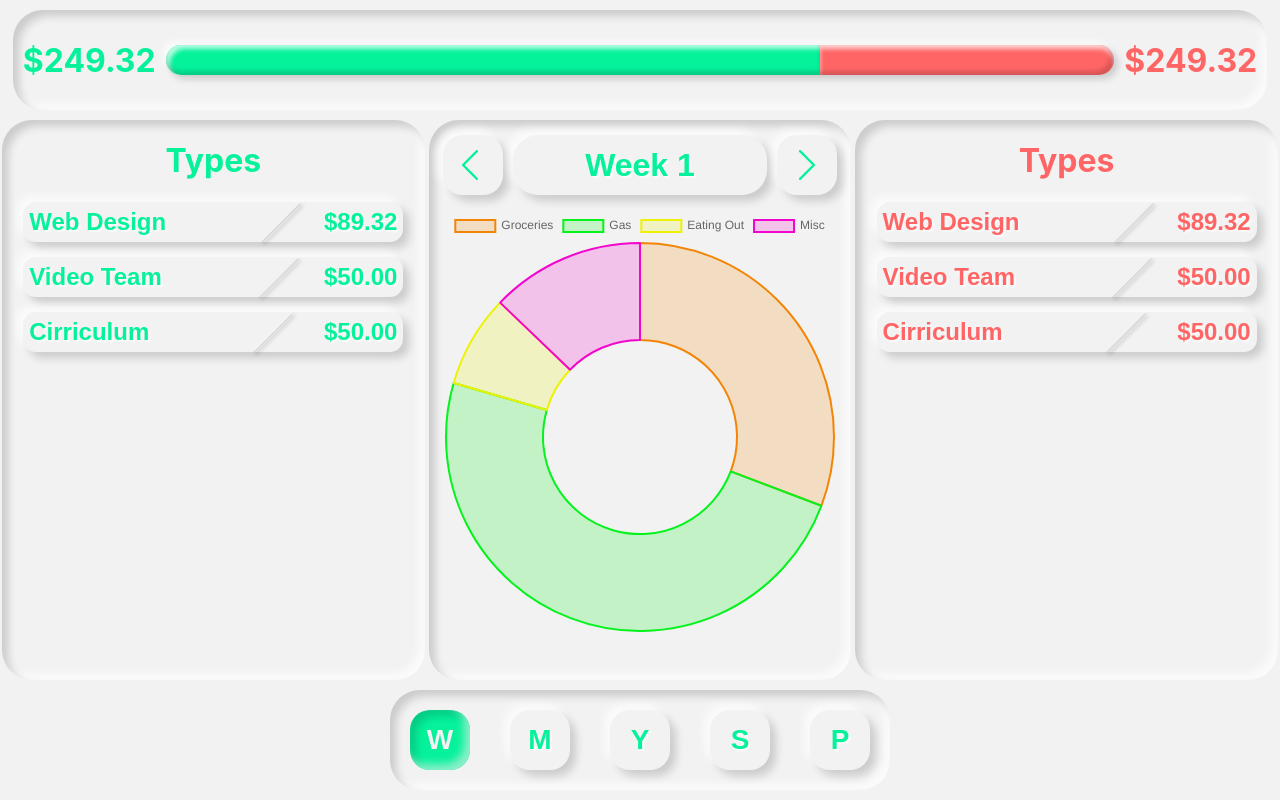
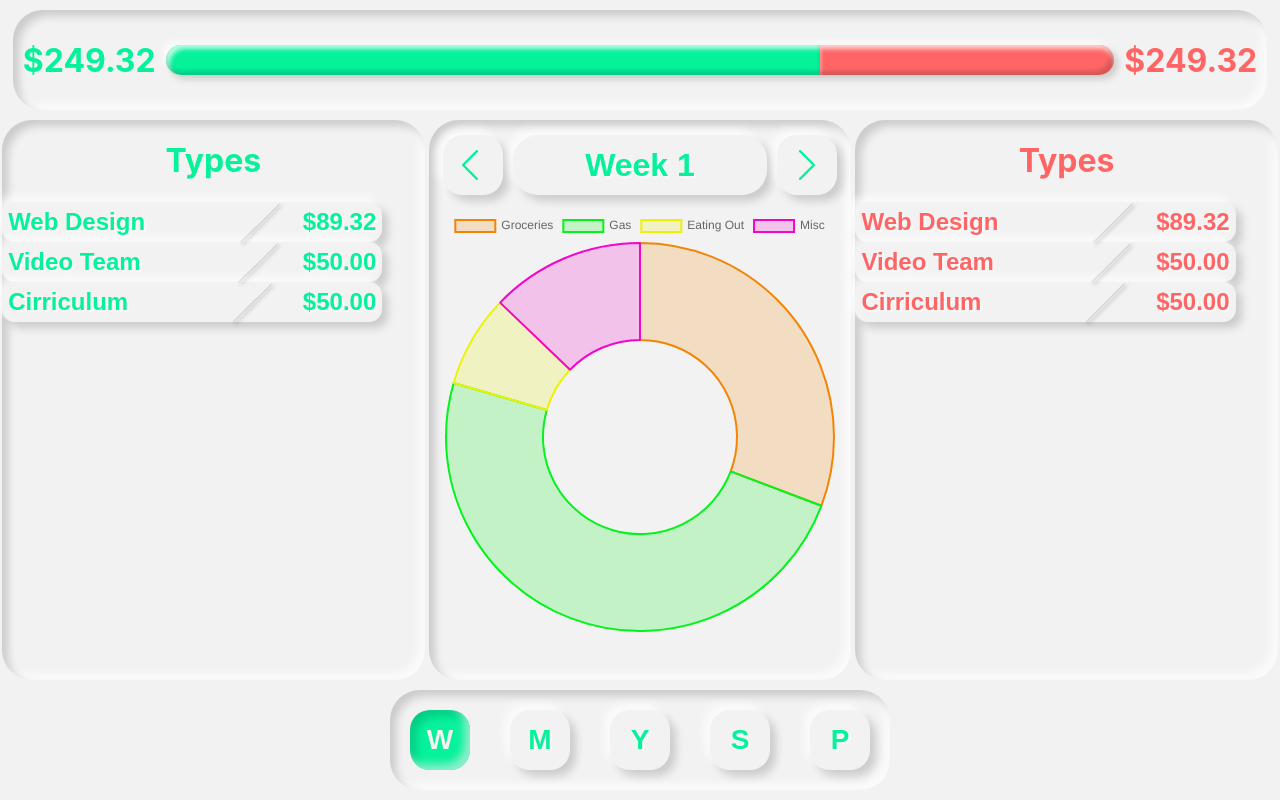
Before and after one commit to Figure-Finance/figure, a React (Create React App) app in the folder frontend/: page / in a window 1280 px wide. Built offline with nearby package versions, Linux system fonts and the light colour scheme.

Commit message:
[update] with canAdd prop

```diff
--- a/frontend/src/components/Summary/Summary.js
+++ b/frontend/src/components/Summary/Summary.js
@@ -2,9 +2,16 @@
 import PropTypes from 'prop-types'
 import classes from './Summary.module.css'
 import Container from '../UI/Container/Container'
+import AddButton from '../UI/AddButton/AddButton'
 import Button from '../UI/Button/Button'
 
 const Summary = props => {
+  let addButton = null
+
+  if (props.canAdd) {
+    addButton = <AddButton color={props.color} />
+  }
+
   return (
     <Container
       height={props.height || '100%'}
@@ -13,6 +20,7 @@
         <h1 className={props.color}>
           {props.title ? props.title : 'Types'}
         </h1>
+        <div className={props.canAdd ? classes.Buttons : classes.FullButtons}>
           <Button
             color={props.color}
             size='thin'
@@ -38,6 +46,8 @@
             Cirriculum
           </Button>
         </div>
+        {addButton}
+      </div>
     </Container>
   )
 }
@@ -46,7 +56,8 @@
   color: PropTypes.string,
   height: PropTypes.string,
   width: PropTypes.string,
-  title: PropTypes.string
+  title: PropTypes.string,
+  canAdd: PropTypes.bool
 }
 
 export default Summary
```
Lines whose indentation alone changed are shown as unchanged.
